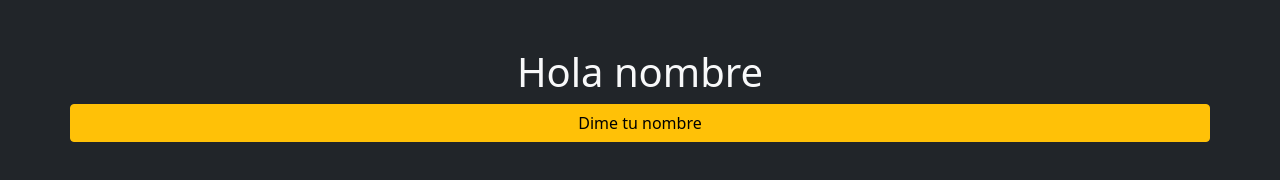
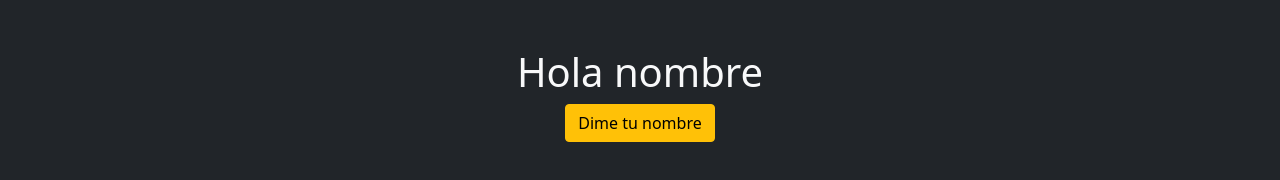
Before and after one commit to sergiotrrs/ch34-hola-nombre, a plain HTML site: page index.html in a window 1280 px wide. Drawn offline with nearby package versions, Linux system fonts and the light colour scheme.

Commit message:
style: row ad justify-content-center

```diff
--- a/index.html
+++ b/index.html
@@ -14,11 +14,13 @@
     <main>
         <!-- button section -->
         <section class="container text-light mt-5 text-center"  >
-            <div class="row">
-                <h1 id="name-title">
-                    Hola nombre
-                </h1>
-                <button class="btn btn-warning" onclick="changeNameHandler()">Dime tu nombre</button>
+            <div class="row justify-content-center">
+                <div class="col-5">
+                    <h1 id="name-title">
+                        Hola nombre
+                    </h1>
+                    <button class="btn btn-warning" onclick="changeNameHandler()">Dime tu nombre</button>
+                </div>
             </div>
             </div>
         </section>
```
